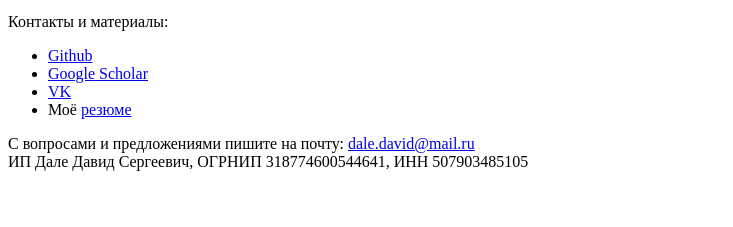
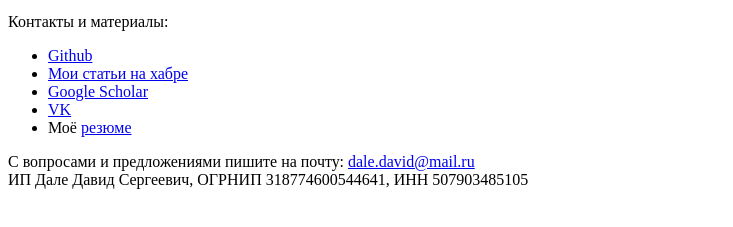
Before and after one commit to avidale/avidale.github.io, a plain HTML site: page index.html in a window 1280 px wide. Shown: the part 153-380 px from the top of the page, without its empty margins (0-733 px from the left). Drawn offline with Linux system fonts and the light colour scheme.

Commit message:
add link to habr

```diff
--- a/index.html
+++ b/index.html
@@ -18,6 +18,7 @@
 		Контакты и материалы:
 		<ul>
 			<li><a href="https://github.com/avidale/">Github</a></li>
+			<li><a href="https://habr.com/ru/users/cointegrated/posts/">Мои статьи на хабре</a></li>
 			<li><a href="https://scholar.google.com/citations?user=4GB_6AcAAAAJ&hl=en">Google Scholar</a></li>
 			<li><a href="https://vk.com/dale.david">VK</a></li>
 			<li>Моё <a href="https://yadi.sk/i/ANYxKmXu3WhHGg">резюме</a></li>
```
